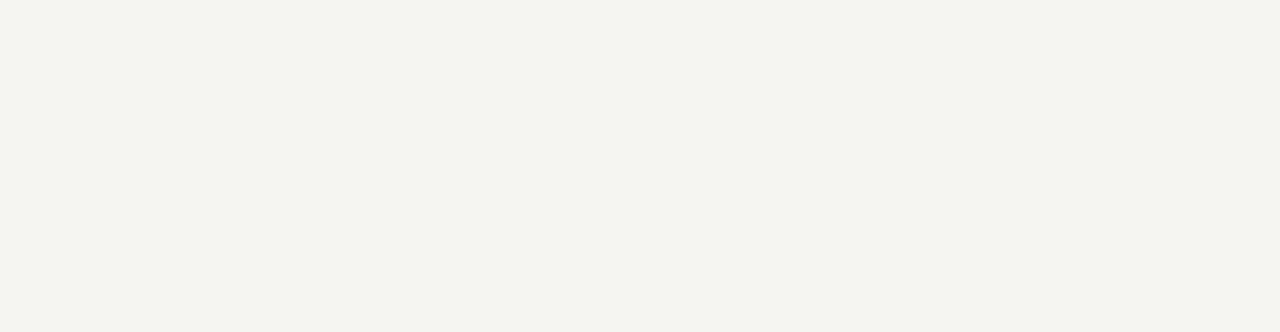
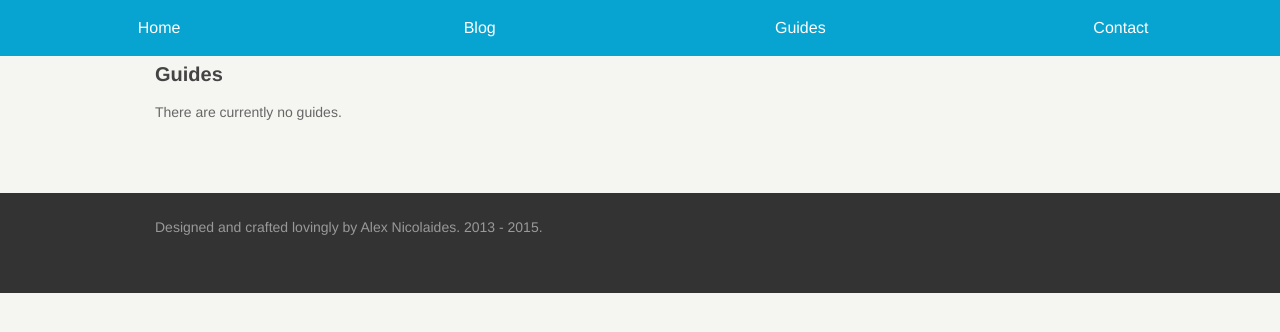
Before and after one commit to Nicolaides9/nicolaides9.github.io, a plain HTML site: page guides.html in a window 1280 px wide. Drawn offline with Linux system fonts and the light colour scheme.

Commit message:
Add blog and guide templates

```diff
--- a/guides.html
+++ b/guides.html
@@ -3,21 +3,42 @@
 
 <head>
     <meta charset='utf-8' />
-    <meta name="description" content="The online hub of Alex Nicolaides.  All about me and analytics blog posts." />
+    <meta name="description" content="Get in contact with me to discuss any opportunities or any of my blog posts or guides" />
     <link rel="stylesheet" href="stylesheets/foundation.css" media="screen" type="text/css"/>
     <link rel="stylesheet" type="text/css" media="screen" href="stylesheets/stylesheet.css"/>
-    <link href="css/lightbox.css" rel="stylesheet" />
     <script>
       (function(i,s,o,g,r,a,m){i['GoogleAnalyticsObject']=r;i[r]=i[r]||function(){
       (i[r].q=i[r].q||[]).push(arguments)},i[r].l=1*new Date();a=s.createElement(o),
       m=s.getElementsByTagName(o)[0];a.async=1;a.src=g;m.parentNode.insertBefore(a,m)
       })(window,document,'script','//www.google-analytics.com/analytics.js','ga');
 
-      ga('create', 'UA-46767383-1', 'nico9.github.io');
+      ga('create', 'UA-46767383-1', 'alexnicolaides.co.uk');
       ga('send', 'pageview');
     </script>
-    <title>Alex Nicolaides Portfolio</title>
+    <title>Alex Nicolaides | Guides</title>
 </head>
 <body>
+  <article class="navigation">
+   <ul class="nav">
+    <li><a href="/">Home</a></li>
+    <li><a href="/blog">Blog</a></li>
+    <li><a href="/guides">Guides</a></li>
+    <li><a href="/contact">Contact</a></li>
+  </ul>
+  </article>
+  <div class="row">
+        <div class="large-12 columns">
+            <h4>Guides</h4>
+            <p>There are currently no guides.</p>
+        </div>
+    </div>
+    <div class="clearfix"></div>
+  <footer>
+        <div class="row">
+              <div class="large-12 columns">
+                <p class="f-text">Designed and crafted lovingly by Alex Nicolaides. 2013 - 2015.</p>
+              </div>
+        </div>
+    </footer>
 </body>
 </html>
```
Also changed, not shown: blog.html (deleted, +0 -23 lines).
